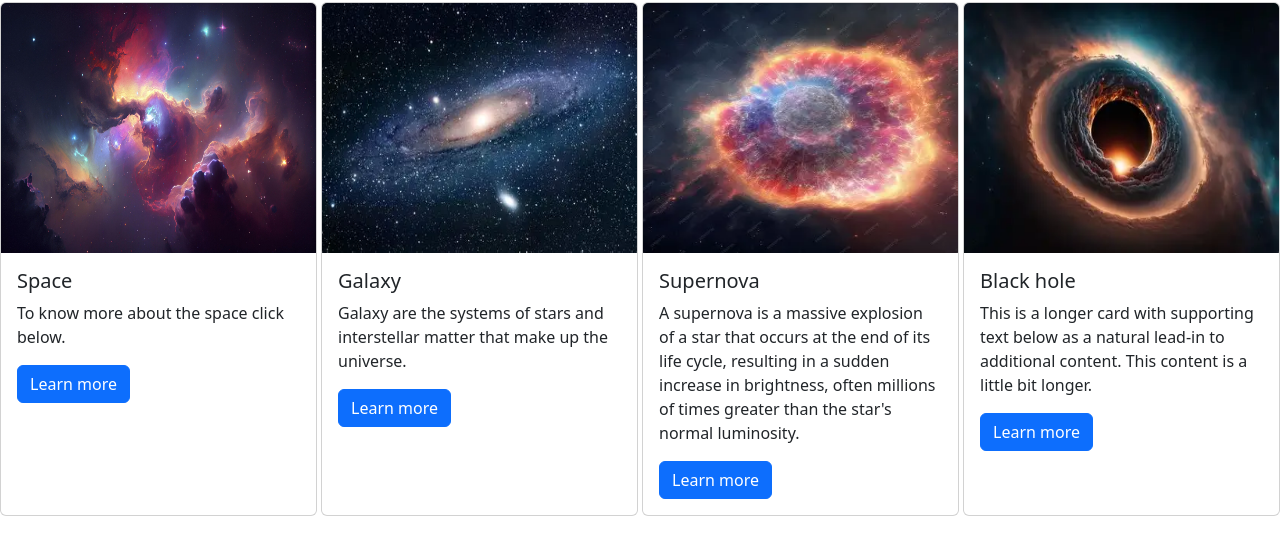
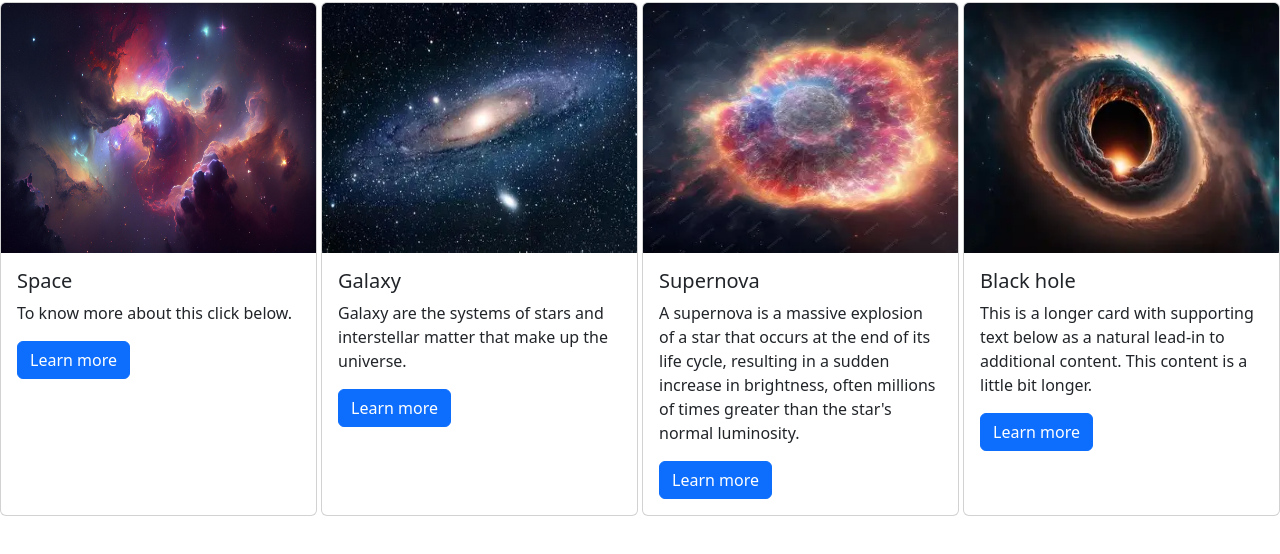
Before and after one commit to Gaviya22/Internet-Technologies-Day-04, a plain HTML site: page index.html in a window 1280 px wide. Shown: the part 54-608 px from the top of the page. Drawn offline with nearby package versions, Linux system fonts and the light colour scheme.

Commit message:
Update card text for clarity in space information

```diff
--- a/index.html
+++ b/index.html
@@ -18,7 +18,7 @@
       <img height="250" src="/img/space.jpg" class="card-img-top" alt="...">
       <div class="card-body">
         <h5 class="card-title">Space</h5>
-        <p class="card-text">To know more about the space click below.</p>
+        <p class="card-text">To know more about this click below.</p>
         <a href="https://www.bing.com/ck/a?!&&p=3bc616142fd4661548d9cceec6229eaac77b6f575d99b6984003b745baf7a8aeJmltdHM9MTc4MTkxMzYwMA&ptn=3&ver=2&hsh=4&fclid=112ecd36-16e7-69ce-1098-d8fa17bd68a4&psq=space&u=a1aHR0cHM6Ly9lbi53aWtpcGVkaWEub3JnL3dpa2kvU3BhY2U" class="btn btn-primary">Learn more</a>
       </div>
     </div>
```
